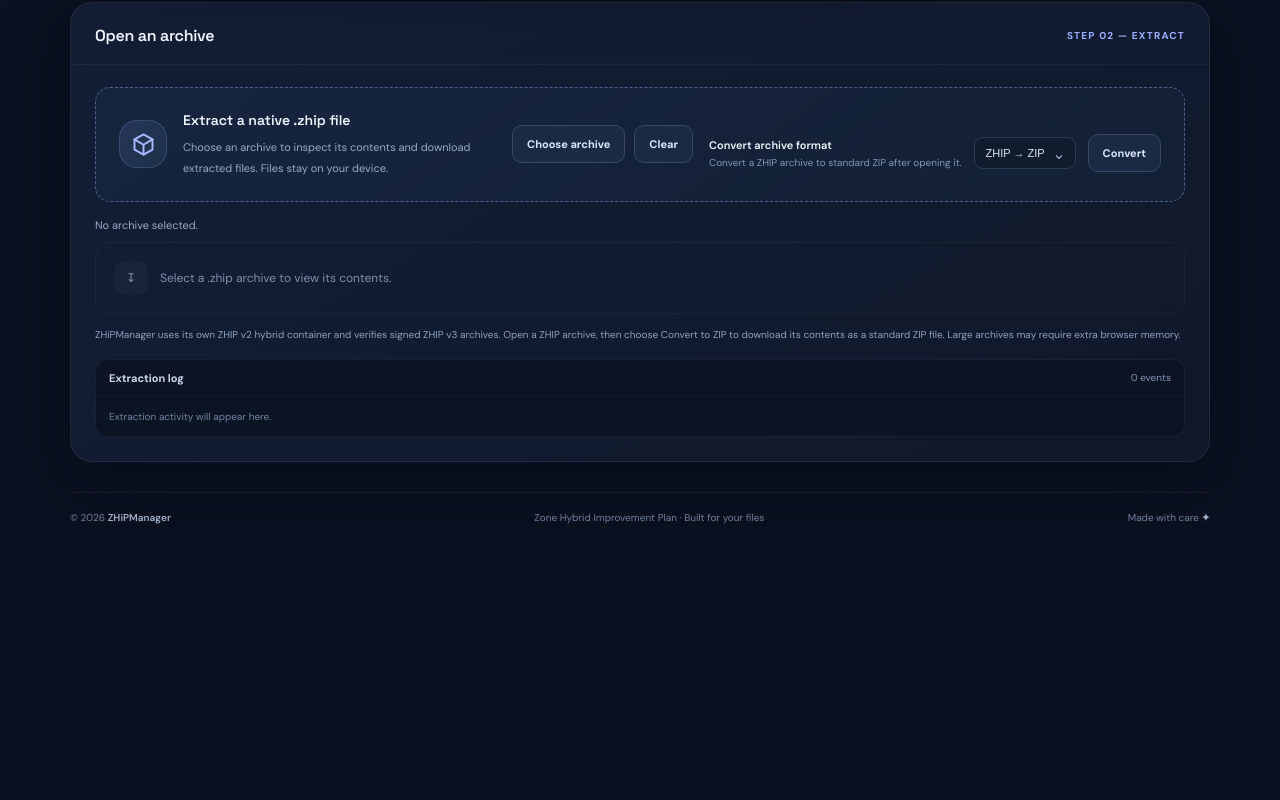
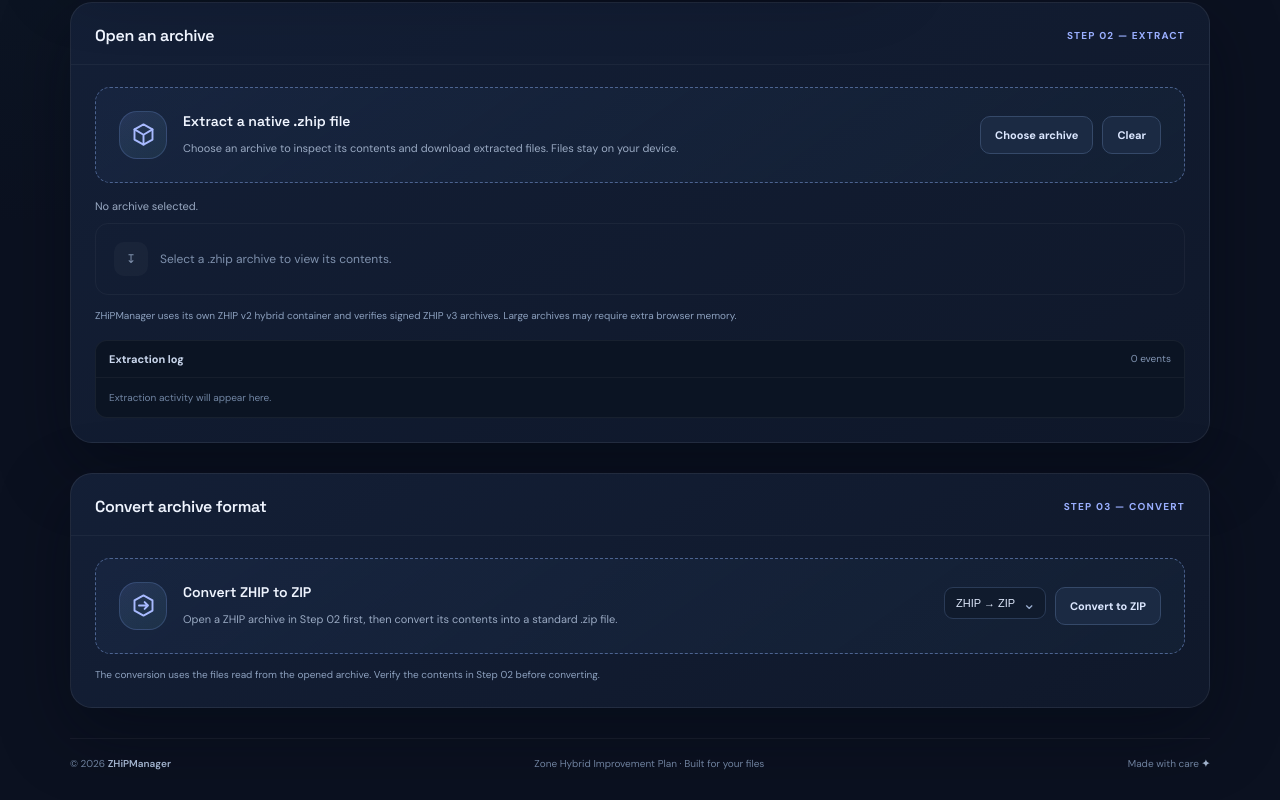
Before and after one commit to FeaturedPr0ject/ZHiPManager, a plain HTML site: page index.html in a window 1280 px wide. Shown: the part 1399-2199 px from the top of the page. Before the commit the page ends 1953 px from the top, so only its background shows below. Drawn offline with Linux system fonts and the light colour scheme; a script that the page names is missing.

Commit message:
Move archive format conversion into Step 03 section

```diff
--- a/index.html
+++ b/index.html
@@ -72,14 +72,26 @@
 <div class="extract-drop" id="extractDrop">
 <div class="upload-icon"><svg viewBox="0 0 24 24" fill="none" stroke="currentColor" stroke-width="1.7" stroke-linecap="round" stroke-linejoin="round"><path d="M4 7.5 12 3l8 4.5v9L12 21l-8-4.5z"/><path d="m4 7.5 8 4.7 8-4.7M12 12.2V21"/></svg></div>
 <div class="extract-copy"><strong>Extract a native .zhip file</strong><span>Choose an archive to inspect its contents and download extracted files. Files stay on your device.</span></div>
-<div class="extract-actions"><input class="file-input" id="extractInput" type="file" accept=".zhip,.zip,application/octet-stream"><button class="secondary-btn" type="button" id="extractChoose">Choose archive</button><button class="secondary-btn" type="button" id="extractClear">Clear</button></div><div class="settings-row"><div class="setting-copy"><strong>Convert archive format</strong><span>Convert a ZHIP archive to standard ZIP after opening it.</span></div><div class="select-wrap"><select id="convertFormat" aria-label="Convert archive format"><option value="zip" selected>ZHIP → ZIP</option></select></div><button class="secondary-btn" type="button" id="convertZipBtn" disabled>Convert</button></div>
+<div class="extract-actions"><input class="file-input" id="extractInput" type="file" accept=".zhip,.zip,application/octet-stream"><button class="secondary-btn" type="button" id="extractChoose">Choose archive</button><button class="secondary-btn" type="button" id="extractClear">Clear</button></div>
 </div>
 <div class="extract-progress hidden" id="extractProgress"><div id="extractProgressFill"></div></div>
 <div class="extract-summary" id="extractSummary">No archive selected.</div>
 <div class="extract-list" id="extractList"><div class="empty-state"><div class="empty-symbol">↧</div><div>Select a .zhip archive to view its contents.</div></div></div>
-<div class="extract-hint">ZHiPManager uses its own ZHIP v2 hybrid container and verifies signed ZHIP v3 archives. Open a ZHIP archive, then choose Convert to ZIP to download its contents as a standard ZIP file. Large archives may require extra browser memory.</div>
+<div class="extract-hint">ZHiPManager uses its own ZHIP v2 hybrid container and verifies signed ZHIP v3 archives. Large archives may require extra browser memory.</div>
 <div class="message" id="extractMessage" role="status" aria-live="polite"></div>
 <div class="activity-log"><div class="activity-log-head"><strong>Extraction log</strong><span id="extractLogCount">0 events</span></div><div class="activity-log-list" id="extractLog" aria-live="polite"><div class="activity-empty">Extraction activity will appear here.</div></div></div>
+</div>
+</section>
+
+<section class="card extract-card convert-card">
+<div class="card-head"><h2>Convert archive format</h2><span class="step">STEP 03 — CONVERT</span></div>
+<div class="extract-content">
+<div class="extract-drop">
+<div class="upload-icon"><svg viewBox="0 0 24 24" fill="none" stroke="currentColor" stroke-width="1.7" stroke-linecap="round" stroke-linejoin="round"><path d="M4 7.5 12 3l8 4.5v9L12 21l-8-4.5z"/><path d="M8 12h8m-3-3 3 3-3 3"/></svg></div>
+<div class="extract-copy"><strong>Convert ZHIP to ZIP</strong><span>Open a ZHIP archive in Step 02 first, then convert its contents into a standard .zip file.</span></div>
+<div class="extract-actions"><div class="select-wrap"><select id="convertFormat" aria-label="Convert archive format"><option value="zip" selected>ZHIP → ZIP</option></select></div><button class="secondary-btn" type="button" id="convertZipBtn" disabled>Convert to ZIP</button></div>
+</div>
+<div class="extract-hint">The conversion uses the files read from the opened archive. Verify the contents in Step 02 before converting.</div>
 </div>
 </section>
 
```
